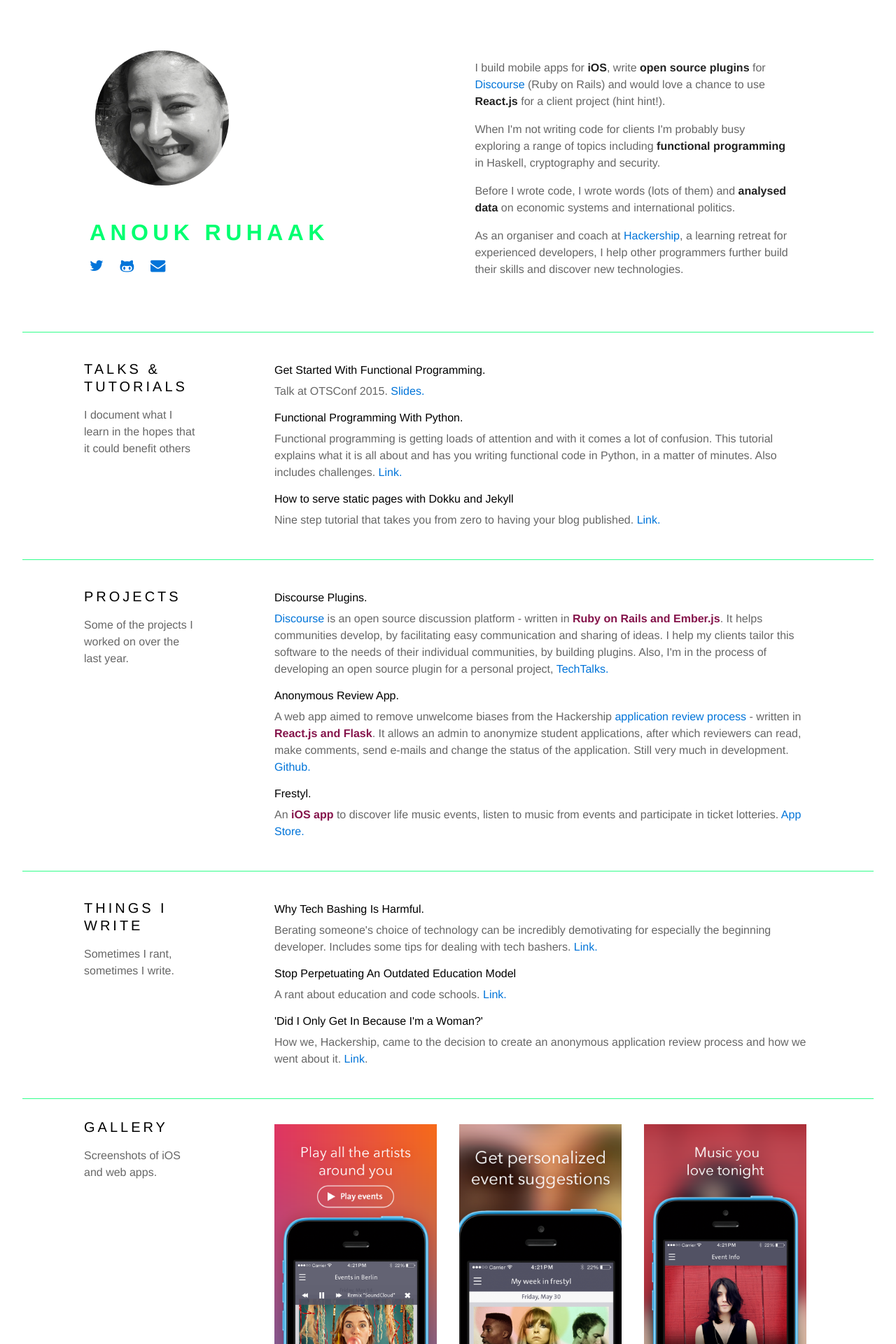
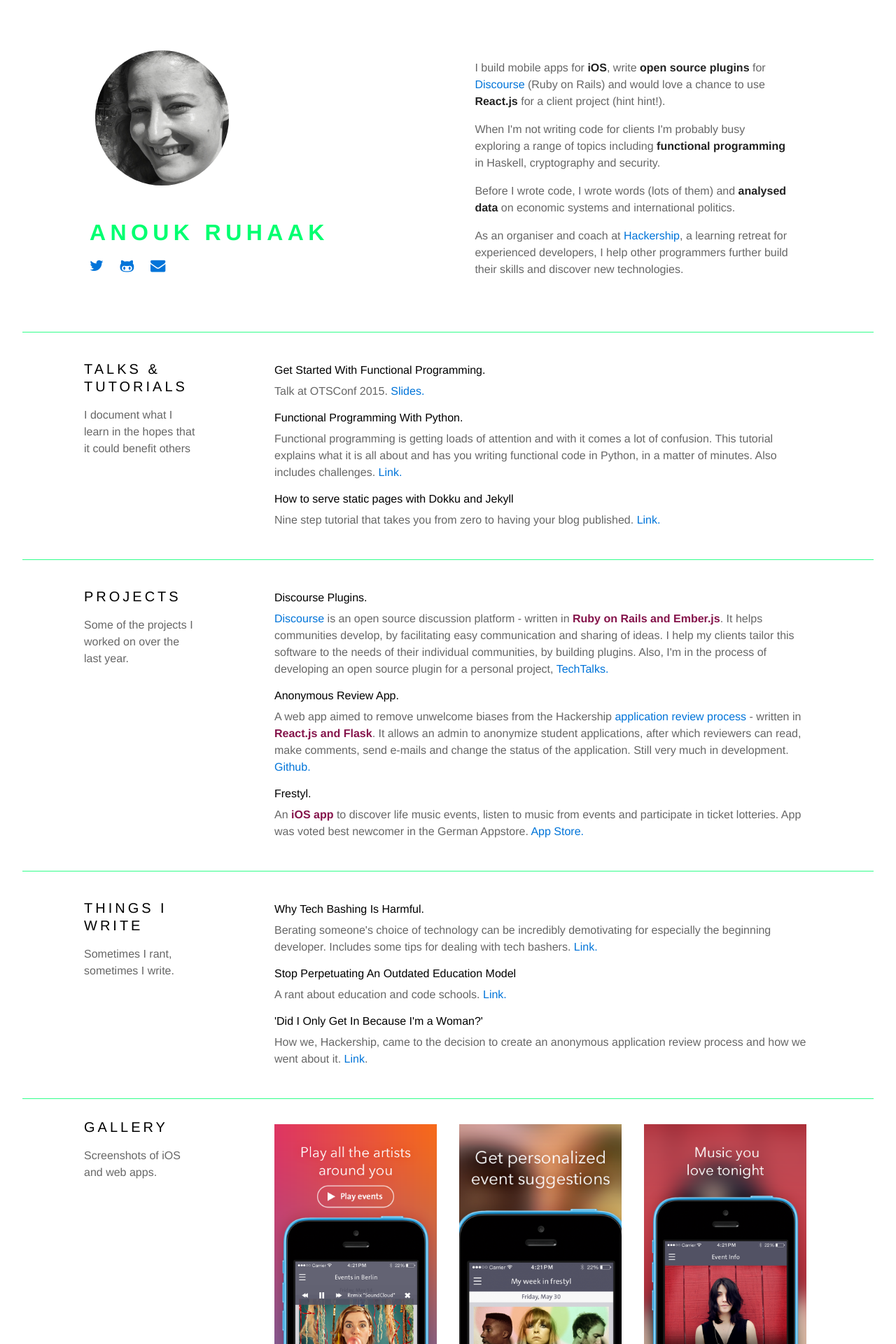
Before and after one commit to gnunicorn/anoukruhaak.github.io, a Jekyll site: the page built from index.html, in a window 1280 px wide. Shown: the top 1920 px of the page at 70% size. Built offline with Jekyll 4.4.1, drawn with Linux system fonts in a browser that asks for light colours; nearby versions of some CDN libraries.

Commit message:
style changes

```diff
--- a/css/basscss.css
+++ b/css/basscss.css
@@ -17,7 +17,7 @@
 textarea,
 fieldset {
   font-family: inherit;
-  font-size: 1rem;
+  font-size: 1.0rem;
   box-sizing: border-box;
   margin-top: 0;
   margin-bottom: 0;
@@ -140,7 +140,7 @@
 }
 
 p {
-  font-size: 1rem;
+  font-size: 1.0rem;
   margin-top: 0;
   margin-bottom: 1rem;
 }
--- a/css/main.css
+++ b/css/main.css
@@ -1,7 +1,14 @@
 body {
 	color: rgba(0,0,0,0.6);
   	font-weight: 300;
-  	font-size: 100%;
+}
+
+.resume p, ul, li {
+	font-size: 0.9rem;
+}
+
+.resume h5 {
+	font-size: 0.8rem;
 }
 
 h2, h3, h4, h5 {
@@ -17,7 +24,7 @@
 hr {
   margin: 0 auto;
   width: 95vw;
-  transition: border-color 3.5s ease-in-out;
+  transition: border-color 1.5s ease-in-out;
   opacity: .8;
 }
 
@@ -47,5 +54,5 @@
 }
 
 #name{
-	transition: color 3.5s ease-in-out;
+	transition: color 1.5s ease-in-out;
 }
--- a/index.html
+++ b/index.html
@@ -58,7 +58,7 @@
       <h4>Anonymous Review App. </h4>
       <p>A web app aimed to remove unwelcome biases from the Hackership <a href="http://blog.hackership.org/2015/04/Anonymous-Reviews.html">application review process</a> - written in <strong class="maroon">React.js and Flask</strong>. It allows an admin to anonymize student applications, after which reviewers can read, make comments, send e-mails and change the status of the application. Still very much in development. <a href="https://github.com/Hackership/reviewapp-backend" target="_blank">Github.</a></p>
       <h4>Frestyl.</h4>
-      <p>An <strong class="maroon">iOS app</strong> to discover life music events, listen to music from events and participate in ticket lotteries. <a href="https://itunes.apple.com/us/app/frestyl/id359032852?mt=8" target="_blank">App Store.</a></p>
+      <p>An <strong class="maroon">iOS app</strong> to discover life music events, listen to music from events and participate in ticket lotteries. App was voted best newcomer in the German Appstore. <a href="https://itunes.apple.com/us/app/frestyl/id359032852?mt=8" target="_blank">App Store.</a></p>
     </div>
   </div>
 </section>
```
